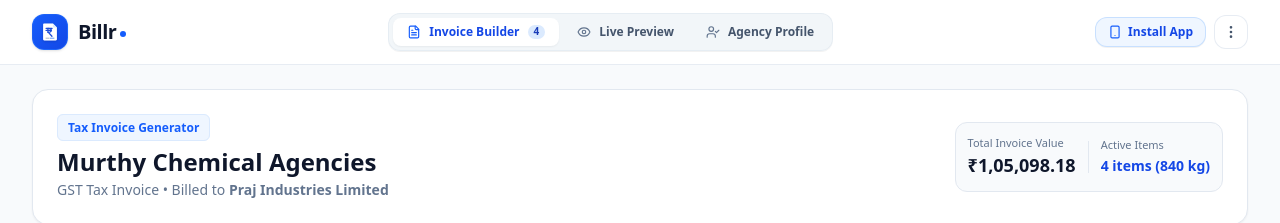
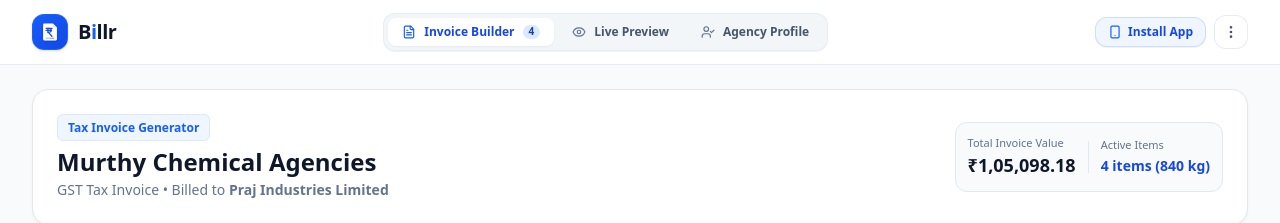
Before and after one commit to sem1colon/Billr, a React (Vite) app: page / in a window 1280 px wide. Shown: the top 223 px of the page. Built offline with nearby package versions, Linux system fonts and the light colour scheme.

Commit message:
Highlight 'i' in blue and remove trailing dot after 'r' in Billr logo

```diff
--- a/src/components/BillrLogo.tsx
+++ b/src/components/BillrLogo.tsx
@@ -72,14 +72,13 @@ export const BillrLogo: React.FC<BillrLogoProps> = ({
         </svg>
       </div>
 
-      {/* Brand Wordmark & Subtle GST Badge */}
+      {/* Brand Wordmark with highlighted blue 'i' */}
       {showText && (
         <div className="flex items-center space-x-2">
-          <div className="flex items-baseline space-x-0.5 leading-none">
+          <div className="flex items-baseline leading-none">
             <span className={`font-black ${textSize} tracking-tight text-slate-900`}>
-              Billr
+              B<span className="text-blue-600 font-black">i</span>llr
             </span>
-            <span className="inline-block w-1.5 h-1.5 rounded-full bg-blue-600 ml-0.5 transform translate-y-[-2px]"></span>
           </div>
 
           {showSubtitle && subtitle && (
```
